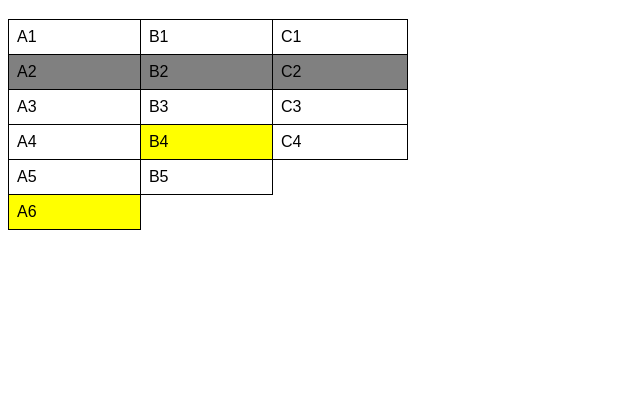
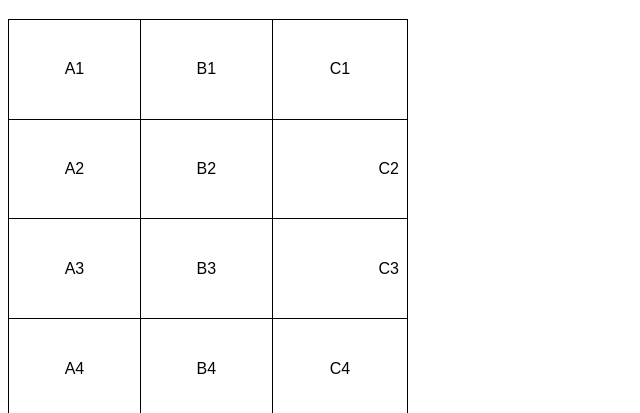
Before and after one commit to thnascii/html-css, a plain HTML site: page exercícios/ex023/tabela001.html in a window 1280 px wide. Shown: the part 61-474 px from the top of the page, without its empty margins (0-640 px from the left). Drawn offline with Linux system fonts and the light colour scheme.

Commit message:
Editei tabele 001

```diff
--- a/exercícios/ex023/tabela001.html
+++ b/exercícios/ex023/tabela001.html
@@ -6,27 +6,26 @@
     <meta name="viewport" content="width=device-width, initial-scale=1.0">
     <title>Tabelas</title>
     <style>
+
         body{
             font-family: Arial, Helvetica, sans-serif;
         }
 
         table {
             width: 400px;
+            height: 400px;
             border-collapse: collapse;
-        }
-
-        tr.linha {
-            background-color: gray;
         }
 
         td {
             border: 1px solid black;
             padding: 8px;
-
+            text-align: center; /* Alinhamento Horizontal */
+            vertical-align: middle; /* Alinhamento Vertical */
         }
 
-        td.dado {
-            background-color: yellow;
+        .numero {
+            text-align: right;
         }
 
     </style>
@@ -47,27 +46,20 @@
             <td>B1</td>
             <td>C1</td>
         </tr>
-        <tr class="linha">
+        <tr>
             <td>A2</td>
             <td>B2</td>
-            <td>C2</td>
+            <td class="numero">C2</td>
         </tr>
         <tr>
             <td>A3</td>
             <td>B3</td>
-            <td>C3</td>
+            <td class="numero">C3</td>
         </tr>
         <tr>
             <td>A4</td>
-            <td class="dado">B4</td>
+            <td>B4</td>
             <td>C4</td>
-        </tr>
-        <tr>
-            <td>A5</td>
-            <td>B5</td>
-        </tr>
-        <tr>
-            <td class="dado">A6</td>
         </tr>
     </table>
 </body>
```
